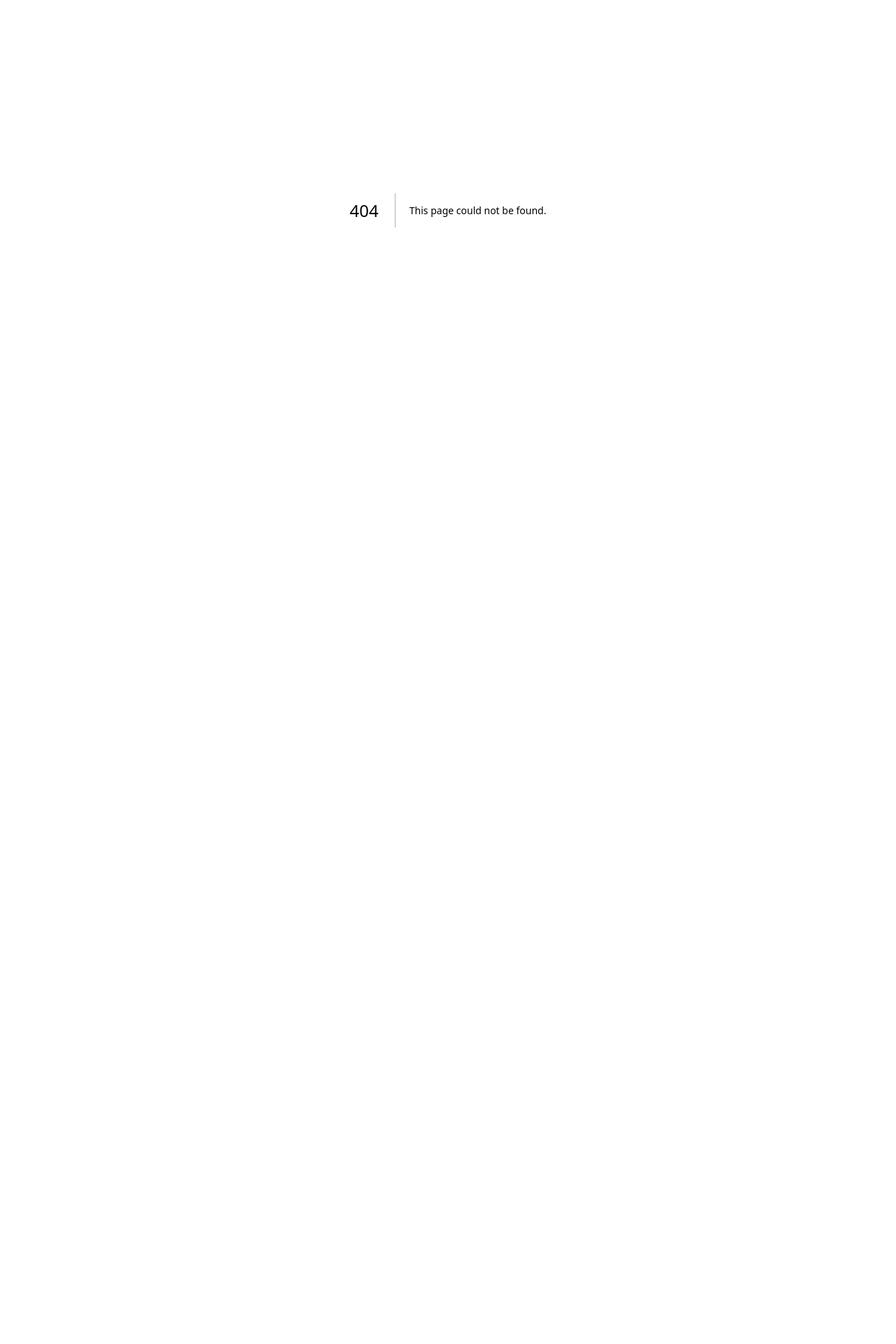
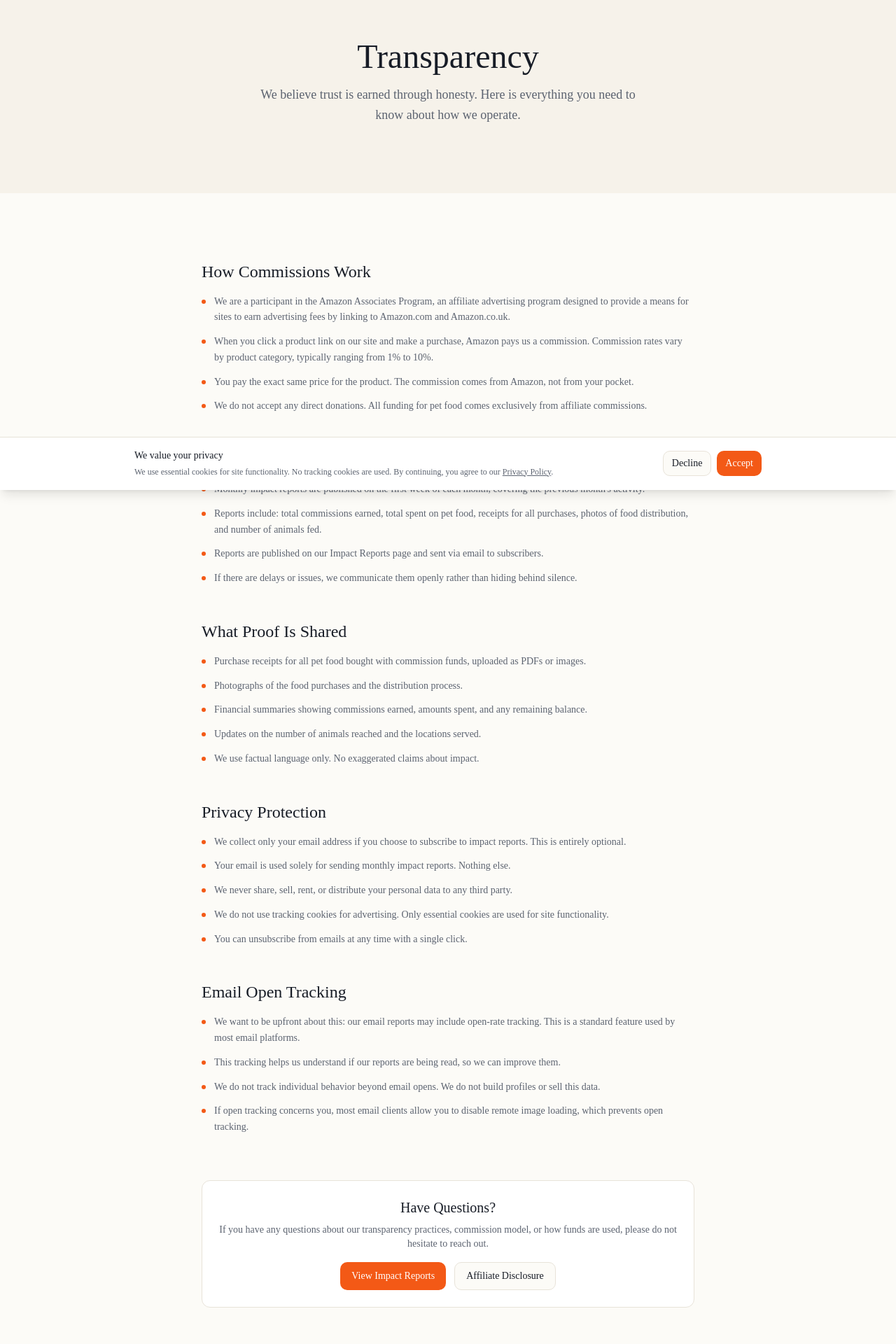
Before and after one commit to shivampersonal22/ethical-pet-support-website, a Next.js app in the folder ethical-pet-support-website/: page /transparency in a window 1280 px wide. Before the commit this address had no page. Shown: the part 100-2020 px from the top of the page at 70% size. Before the commit the page ends 800 px from the top, so only its background shows below. Built offline with nearby package versions, Linux system fonts and the light colour scheme.

Commit message:
Upload files via Chrome extension

```diff
--- /dev/null
+++ b/ethical-pet-support-website/app/transparency/page.tsx
@@ -0,0 +1,127 @@
+import Link from "next/link";
+import type { Metadata } from "next";
+import { Button } from "@/components/ui/button";
+import { SiteHeader } from "@/components/site-header";
+import { SiteFooter } from "@/components/site-footer";
+import { CookieConsent } from "@/components/cookie-consent";
+
+export const metadata: Metadata = {
+  title: "Transparency - PawsForward",
+  description:
+    "Complete transparency on how commissions are earned, spent, and reported. Your trust matters to us.",
+};
+
+const sections = [
+  {
+    title: "How Commissions Work",
+    content: [
+      "We are a participant in the Amazon Associates Program, an affiliate advertising program designed to provide a means for sites to earn advertising fees by linking to Amazon.com and Amazon.co.uk.",
+      "When you click a product link on our site and make a purchase, Amazon pays us a commission. Commission rates vary by product category, typically ranging from 1% to 10%.",
+      "You pay the exact same price for the product. The commission comes from Amazon, not from your pocket.",
+      "We do not accept any direct donations. All funding for pet food comes exclusively from affiliate commissions.",
+    ],
+  },
+  {
+    title: "Reporting Schedule",
+    content: [
+      "Monthly impact reports are published on the first week of each month, covering the previous month's activity.",
+      "Reports include: total commissions earned, total spent on pet food, receipts for all purchases, photos of food distribution, and number of animals fed.",
+      "Reports are published on our Impact Reports page and sent via email to subscribers.",
+      "If there are delays or issues, we communicate them openly rather than hiding behind silence.",
+    ],
+  },
+  {
+    title: "What Proof Is Shared",
+    content: [
+      "Purchase receipts for all pet food bought with commission funds, uploaded as PDFs or images.",
+      "Photographs of the food purchases and the distribution process.",
+      "Financial summaries showing commissions earned, amounts spent, and any remaining balance.",
+      "Updates on the number of animals reached and the locations served.",
+      "We use factual language only. No exaggerated claims about impact.",
+    ],
+  },
+  {
+    title: "Privacy Protection",
+    content: [
+      "We collect only your email address if you choose to subscribe to impact reports. This is entirely optional.",
+      "Your email is used solely for sending monthly impact reports. Nothing else.",
+      "We never share, sell, rent, or distribute your personal data to any third party.",
+      "We do not use tracking cookies for advertising. Only essential cookies are used for site functionality.",
+      "You can unsubscribe from emails at any time with a single click.",
+    ],
+  },
+  {
+    title: "Email Open Tracking",
+    content: [
+      "We want to be upfront about this: our email reports may include open-rate tracking. This is a standard feature used by most email platforms.",
+      "This tracking helps us understand if our reports are being read, so we can improve them.",
+      "We do not track individual behavior beyond email opens. We do not build profiles or sell this data.",
+      "If open tracking concerns you, most email clients allow you to disable remote image loading, which prevents open tracking.",
+    ],
+  },
+];
+
+export default function TransparencyPage() {
+  return (
+    <>
+      <SiteHeader />
+      <main>
+        <section className="bg-secondary">
+          <div className="mx-auto max-w-3xl px-4 py-16 text-center lg:px-8 lg:py-24">
+            <h1 className="font-serif text-4xl text-foreground md:text-5xl text-balance">
+              Transparency
+            </h1>
+            <p className="mx-auto mt-4 max-w-xl text-lg leading-relaxed text-muted-foreground">
+              We believe trust is earned through honesty. Here is everything you
+              need to know about how we operate.
+            </p>
+          </div>
+        </section>
+
+        <section className="mx-auto max-w-3xl px-4 py-16 lg:px-8 lg:py-24">
+          <div className="flex flex-col gap-12">
+            {sections.map((section) => (
+              <div key={section.title}>
+                <h2 className="font-serif text-2xl text-foreground">
+                  {section.title}
+                </h2>
+                <ul className="mt-4 flex flex-col gap-3">
+                  {section.content.map((item) => (
+                    <li
+                      key={item}
+                      className="flex items-start gap-3 text-sm leading-relaxed text-muted-foreground"
+                    >
+                      <span className="mt-2 h-1.5 w-1.5 shrink-0 rounded-full bg-primary" aria-hidden="true" />
+                      {item}
+                    </li>
+                  ))}
+                </ul>
+              </div>
+            ))}
+          </div>
+
+          <div className="mt-16 rounded-lg border border-border bg-card p-6 text-center">
+            <h3 className="font-serif text-xl text-foreground">
+              Have Questions?
+            </h3>
+            <p className="mt-2 text-sm text-muted-foreground">
+              If you have any questions about our transparency practices,
+              commission model, or how funds are used, please do not hesitate to
+              reach out.
+            </p>
+            <div className="mt-4 flex flex-wrap justify-center gap-3">
+              <Button asChild>
+                <Link href="/impact">View Impact Reports</Link>
+              </Button>
+              <Button asChild variant="outline">
+                <Link href="/affiliate-disclosure">Affiliate Disclosure</Link>
+              </Button>
+            </div>
+          </div>
+        </section>
+      </main>
+      <SiteFooter />
+      <CookieConsent />
+    </>
+  );
+}
```
